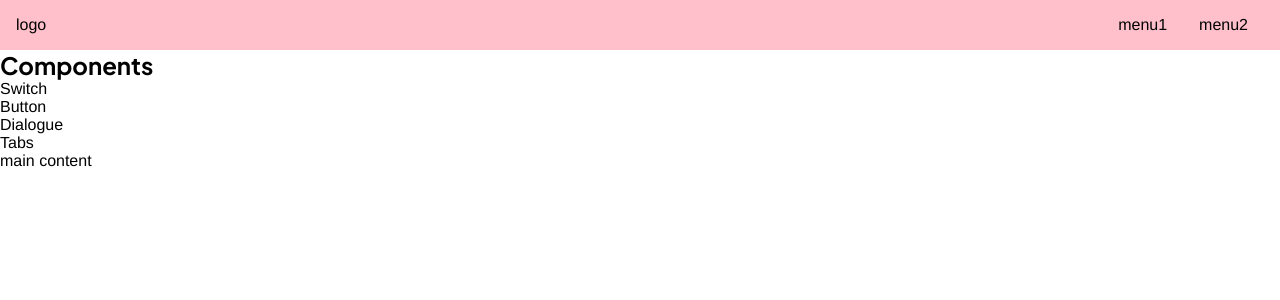
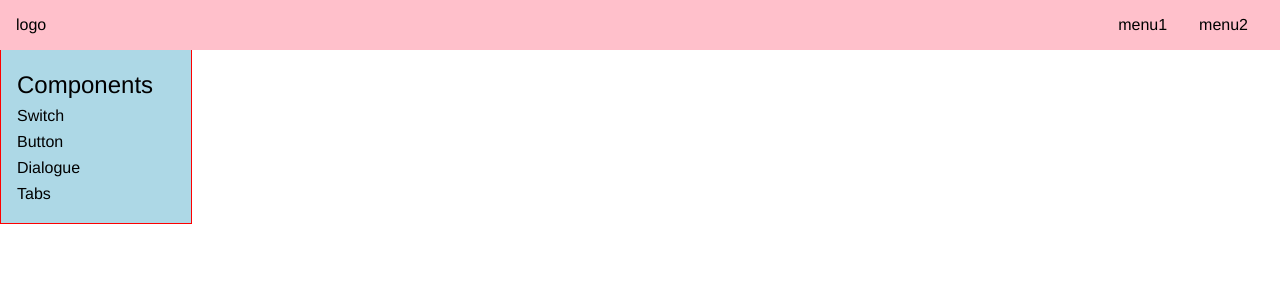
Before and after one commit to L-Qichen/ease-UI, a Vue app: page /#/doc in a window 1280 px wide. Shown: the top 300 px of the page. Built offline with nearby package versions, Linux system fonts and the light colour scheme; a web font is replaced by a local one.

Commit message:
Added style for aside, adjustment position of topNav and aside

```diff
--- a/src/components/Topnav.vue
+++ b/src/components/Topnav.vue
@@ -13,9 +13,11 @@
   background: pink;
   display: flex;
   padding: 16px;
+  position: relative;
+  z-index: 10;
   /* justify-content: space-between; */
   > .logo {
-    max-width: 6em;
+    max-width: 6rem;
     margin-right: auto;
   }
   > .menu {
--- a/src/index.scss
+++ b/src/index.scss
@@ -28,6 +28,15 @@ a {
   }
 }
 
+h1,
+h2,
+h3,
+h4,
+h5,
+h6 {
+  font-weight: normal;
+}
+
 body {
   font-size: 16px;
 }
--- a/src/views/Doc.vue
+++ b/src/views/Doc.vue
@@ -28,3 +28,24 @@ export default {
   components: { Topnav },
 };
 </script>
+
+<style lang="scss" scoped>
+aside {
+  border: 1px solid red;
+  background: lightblue;
+  width: 12rem;
+  padding: 1rem;
+  position: fixed;
+  top: 0;
+  left: 0;
+  padding-top: 70px;
+  > h2 {
+    margin-bottom: 4px;
+  }
+  > ol {
+    > li {
+      padding: 4px 0;
+    }
+  }
+}
+</style>
--- a/src/views/Home.vue
+++ b/src/views/Home.vue
@@ -35,8 +35,8 @@ export default {
       display: inline-block;
       $h: 28px;
       height: $h;
-      line-height: $h/1.2;
-      border-radius: $h/2;
+      line-height: $h;
+      border-radius: calc($h / 2);
       padding: 0 8px;
     }
   }
```
